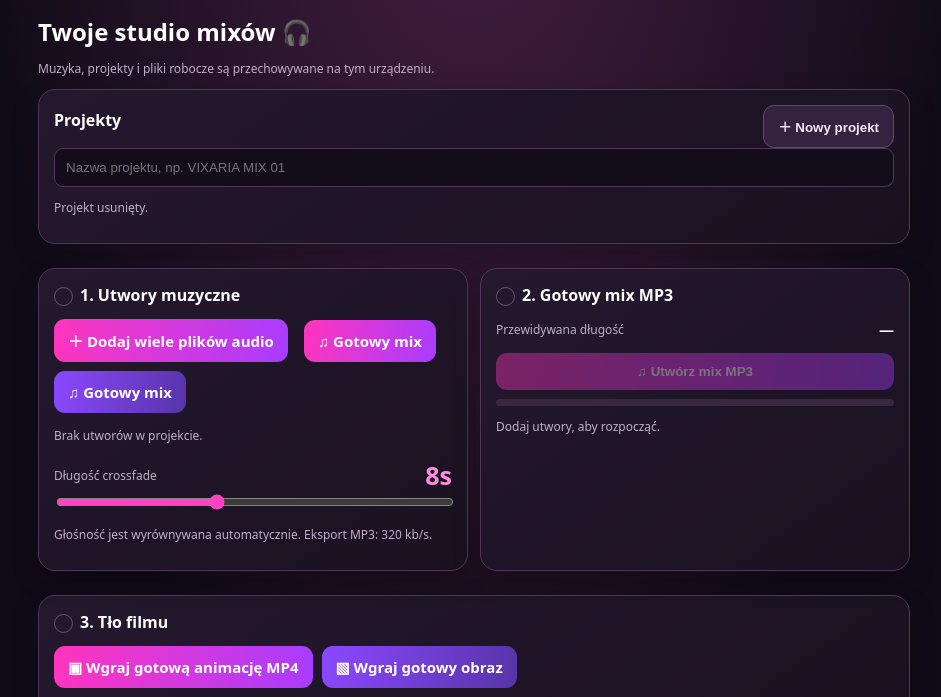
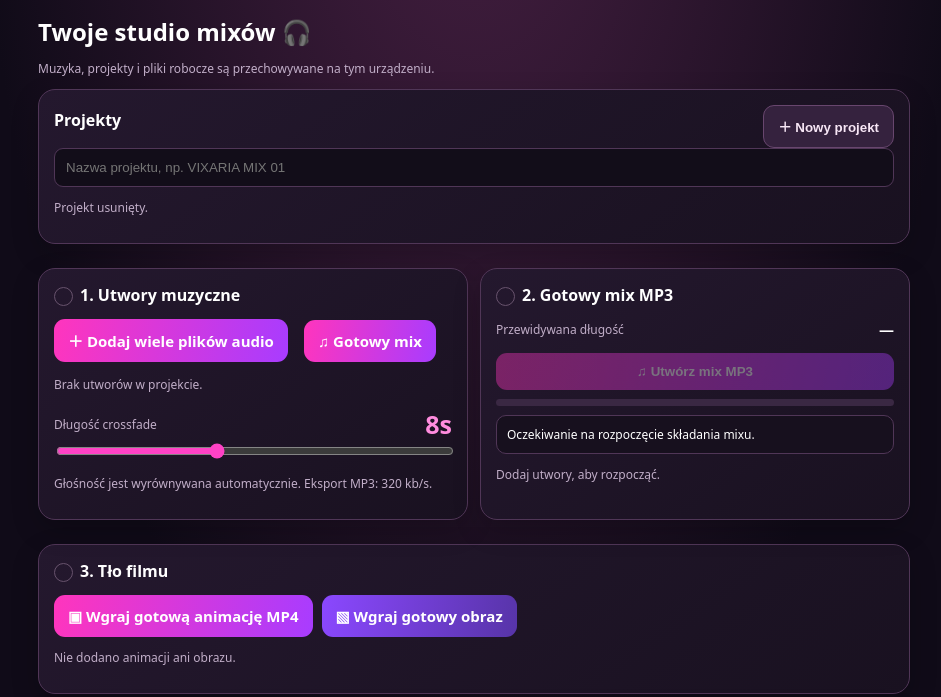
Before and after one commit to vixazoneyt-bit/vixaria-mix-studio, a plain HTML site: page index.html in a window 1280 px wide. Shown: the part 84-781 px from the top of the page, without its empty margins (166-1107 px from the left). Drawn offline with Linux system fonts and the light colour scheme.

Commit message:
Show live audio mix processing details

```diff
--- a/index.html
+++ b/index.html
@@ -30,13 +30,13 @@ footer{text-align:center;color:#806d88;font-size:11px;padding:20px}.step-check{d
 <div class="grid">
 <section class="card"><h2><span class="step-check" id="step1Check">✓</span>1. Utwory muzyczne</h2>
 <div class="row" style="flex-wrap:wrap"><label class="pick">＋ Dodaj wiele plików audio<input id="audioFiles" type="file" accept="audio/*,.mp3,.wav,.m4a,.aac,.ogg" multiple></label>
-<label class="pick secondary" style="margin-left:7px">♫ Gotowy mix<input id="readyMixFile" type="file" accept="audio/mpeg,.mp3"></label><label class="pick" style="background:linear-gradient(100deg,#8b48ff,#5734a8)">♫ Gotowy mix<input id="readyMixFile" type="file" accept="audio/mpeg,.mp3"></label></div>
+<label class="pick secondary" style="margin-left:7px">♫ Gotowy mix<input id="readyMixFile" type="file" accept="audio/mpeg,.mp3"></label></div>
 <div id="tracks" class="muted small" style="padding:14px 0">Brak utworów w projekcie.</div>
 <div class="row between"><span class="small muted">Długość crossfade</span><b class="big"><span id="fadeVal">8</span>s</b></div><input id="fade" type="range" min="0" max="20" value="8">
 <p class="small muted" style="margin-top:12px">Głośność jest wyrównywana automatycznie. Eksport MP3: 320 kb/s.</p>
 </section>
 <section class="card"><h2><span class="step-check" id="step2Check">✓</span>2. Gotowy mix MP3</h2><div class="row between"><span class="muted small">Przewidywana długość</span><b id="duration">—</b></div>
-<button id="makeAudio" style="width:100%;margin-top:14px" disabled>♫ Utwórz mix MP3</button><div class="bar"><span id="audioBar"></span></div><p id="audioStatus" class="small muted">Dodaj utwory, aby rozpocząć.</p>
+<button id="makeAudio" style="width:100%;margin-top:14px" disabled>♫ Utwórz mix MP3</button><div class="bar"><span id="audioBar"></span></div><div id="audioProgressDetail" class="project small" style="margin-top:9px;min-height:38px">Oczekiwanie na rozpoczęcie składania mixu.</div><p id="audioStatus" class="small muted">Dodaj utwory, aby rozpocząć.</p>
 <button id="downloadAudio" class="secondary hidden" style="width:100%">⇩ Pobierz mix MP3</button>
 
 </section></div>
```
